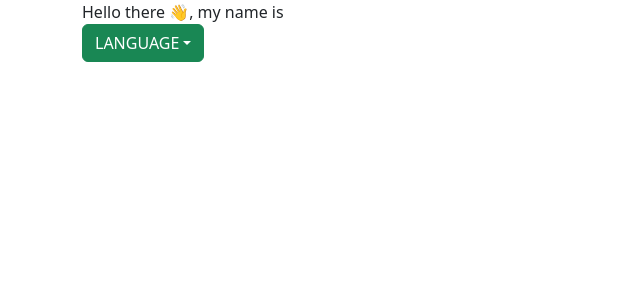
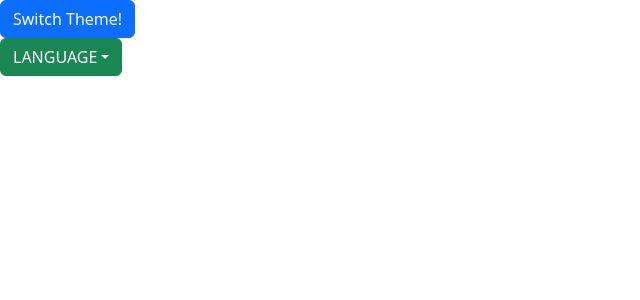
Before and after one commit to luis-saes/developer-portfolio, a React (Create React App) app in the folder front-end/: page / in a window 1280 px wide. Shown: the top 300 px of the page, without its empty margins (0-640 px from the left). Built offline with nearby package versions, Linux system fonts and the light colour scheme.

Commit message:
Adding ThemeContext and messing with sass files

```diff
--- a/front-end/src/App.tsx
+++ b/front-end/src/App.tsx
@@ -1,14 +1,23 @@
-import React from "react";
-import { useTranslation } from "react-i18next";
-import "./App.css";
+import React, { useState } from "react";
 import Temp from "./components/Temp";
+import Navbar from "./components/Navbar/Navbar";
+import "./sassStyles/_main.scss";
 
 function App() {
-  const { t } = useTranslation();
+  const [theme, setTheme] = useState("light");
+
+  const switchTheme = () => {
+    if (theme === "light") {
+      setTheme("dark");
+    } else {
+      setTheme("light");
+    }
+    console.log("Changed");
+  };
 
   return (
-    <div className="container">
-      <div className="d-flex flex-column align-items-start">{t("hello")}</div>
+    <div className={theme}>
+      <Navbar switchTheme={switchTheme} />
       <Temp />
     </div>
   );
--- /dev/null
+++ b/front-end/src/components/Navbar/Navbar.tsx
@@ -0,0 +1,16 @@
+import React from "react";
+import { Button } from "react-bootstrap";
+
+type PrivateProps = {
+  switchTheme: () => void;
+};
+
+const Navbar = (props: PrivateProps) => {
+  return (
+    <div>
+      <Button onClick={props.switchTheme}>Switch Theme!</Button>
+    </div>
+  );
+};
+
+export default Navbar;
--- a/front-end/src/components/Temp.tsx
+++ b/front-end/src/components/Temp.tsx
@@ -29,6 +29,7 @@ const Temp = () => {
       <Dropdown.Menu>
         {languages.map(({ code, name }) => (
           <DropdownItem
+            key={code}
             href={`#/action-${code}`}
             onClick={() => i18next.changeLanguage(code)}
             disabled={code === currentLanguageCode}
--- /dev/null
+++ b/front-end/src/sassStyles/_main.scss
@@ -0,0 +1,11 @@
+@import "./variables";
+
+.light {
+  color: $text-light;
+  background-color: $primary-light;
+}
+
+.dark {
+  color: $text-dark;
+  background-color: $primary-dark;
+}
--- a/front-end/src/sassStyles/_variables.scss
+++ b/front-end/src/sassStyles/_variables.scss
@@ -0,0 +1,15 @@
+$primary-dark: #131313;
+$secondary-dark: #1d1d1d;
+$third-dark: #262626;
+$fourth-dark: #1b1b1b;
+$complementar-dark: #0096ff;
+$text-dark: #ffffff;
+$footer-dark: #000000;
+
+$primary-light: #ffffff;
+$secondary-light: #f9f9f9;
+$third-light: #ffffff;
+$fourth-light: #e1e1e1;
+$complementar-light: #273979;
+$text-light: #000000;
+$footer-light: #f6f6f6;
```
Also changed, not shown: front-end/src/context/ThemeContext.tsx (added, +13 -0 lines), front-end/src/sassStyles/_global.scss (+10 -0 lines), front-end/src/sassStyles/_typography.scss (added), front-end/src/sassStyles/typography.scss (deleted).
